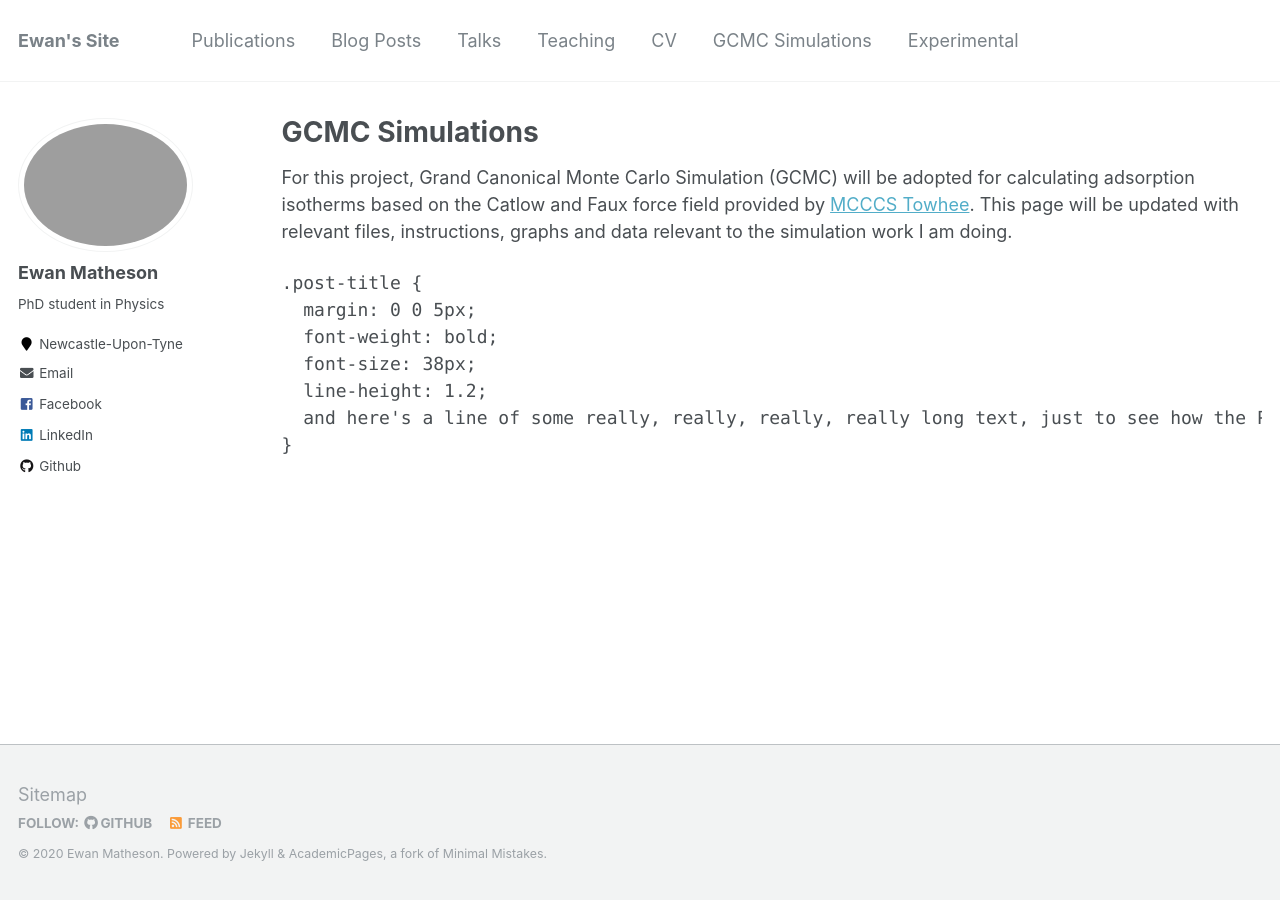
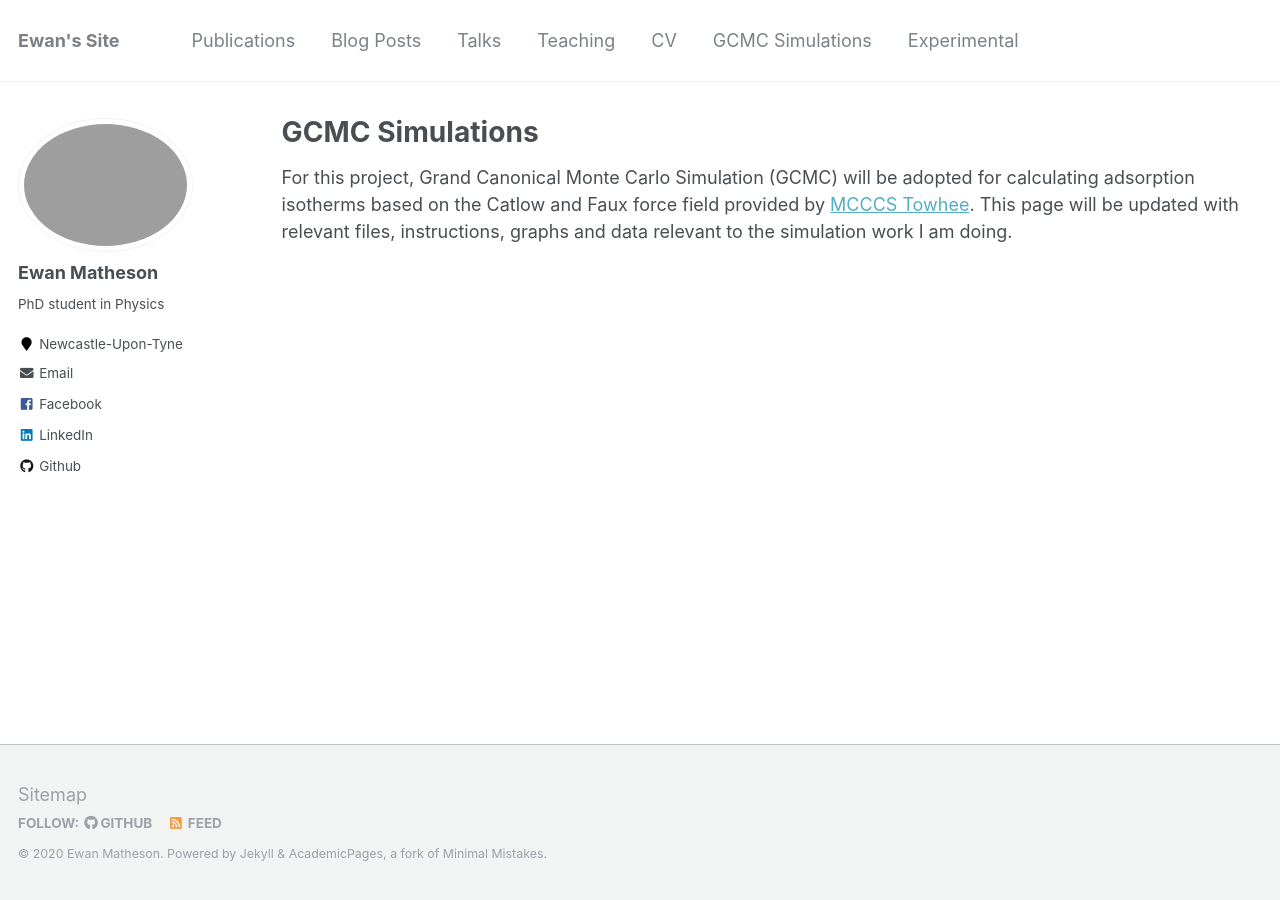
Before and after one commit to EwanMatheson/ewanmatheson.github.io, a Jekyll site: the page built from _pages/coding.md, in a window 1280 px wide. Built offline with Jekyll 4.4.1, drawn with Linux system fonts in a browser that asks for light colours.

Commit message:
Update coding.md

```diff
--- a/_pages/coding.md
+++ b/_pages/coding.md
@@ -9,13 +9,3 @@ redirect_from:
 ---
 
 For this project, Grand Canonical Monte Carlo Simulation (GCMC) will be adopted for calculating adsorption isotherms based on the Catlow and Faux force field provided by [MCCCS Towhee](http://towhee.sourceforge.net/forcefields/catlow_faux.html). This page will be updated with relevant files, instructions, graphs and data relevant to the simulation work I am doing.
-
-<pre>
-.post-title {
-  margin: 0 0 5px;
-  font-weight: bold;
-  font-size: 38px;
-  line-height: 1.2;
-  and here's a line of some really, really, really, really long text, just to see how the PRE tag handles it and to find out how it overflows;
-}
-</pre>
```
